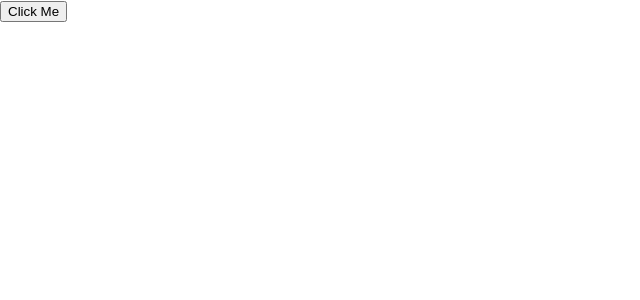
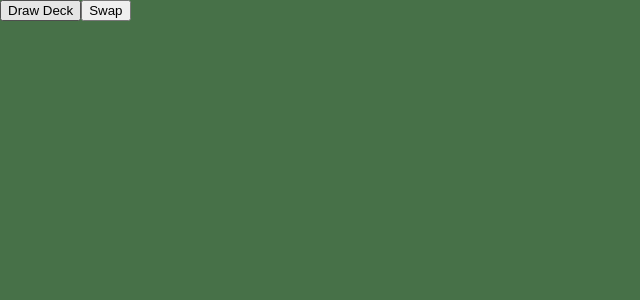
Before and after one commit to BenMortensenTTS/Golf, a React (Create React App) app: page / in a window 1280 px wide. Shown: the top 300 px of the page, without its empty margins (0-640 px from the left). Built offline with nearby package versions, Linux system fonts and the light colour scheme.

Commit message:
added discard to random, buttons, changed randNum to strings and started swap function

```diff
--- a/src/App.css
+++ b/src/App.css
@@ -1,15 +1,48 @@
-
-#wrapper{
-    max-width: 200px;
-    margin:0 auto;
+body {
+  font-family: Arial;
+  background: #477148;
 }
 
-#boxWrapper {
-    line-height: 0;
+
+.grid{
+  position: relative;
 }
 
-.boxStyling {
-    display: inline-block;
-    width: 100px;
-    height: 100px;
+.item{
+  display: block;
+  position: absolute;
+  height: 100px;
+  width: 300px;
+  line-height: 100px;
+  margin: 20px;
+  text-align: center;
+  z-index: 1;
 }
+
+.item.muuri-item-dragging {
+  z-index: 3;
+}
+.item.muuri-item-releasing {
+  z-index: 2;
+}
+.item.muuri-item-hidden {
+  z-index: 0;
+}
+
+.item-content {
+  position: relative;
+  width: 100%;
+  height: 100%;
+  cursor: pointer;
+  color: #fff;
+  background: #59687d;
+  font-size: 40px;
+  text-align: center;
+}
+
+.item.muuri-item-dragging .item-content{
+  background: #8993a2;
+}
+.item.muuri-item-releasing .item-content{
+  background: #152c43;
+}
--- a/src/App.js
+++ b/src/App.js
@@ -6,25 +6,60 @@ class App extends React.Component {
     super();
     this.state = {
       cardArray: [1,2,3,4,5,6,7,8,9,10,11,12,13,14,15,16,17,18,19,20,21,22,23,24,25,
-    26,27,28,29,30,31,32,33,34,35,36,37,38,39,40,41,42,43,44,45,46,47,48,49,50,51,52]
+    26,27,28,29,30,31,32,33,34,35,36,37,38,39,40,41,42,43,44,45,46,47,48,49,50,51,52],
+    discard: null,
+    playing: true
     }
   }
 
-  getRandNum = () => {
+  getRandNumAndDiscard = () => {
     let currArray = this.state.cardArray;
     let randNum = (currArray.splice(Math.floor(Math.random()* currArray.length), 1) % 13) + 1
     this.setState({cardArray: currArray})
+    this.setState({discard: randNum}, () => {
+    console.log("discard = " + this.state.discard)
+    })
+    if ((randNum > 1) && (randNum < 11)) {
+      randNum = randNum.toString();
+    } else if (randNum === 11) {
+      randNum = "J";
+    } else if (randNum === 12) {
+      randNum = "Q";
+    } else if (randNum === 13) {
+      randNum = "K";
+    } else if (randNum === 1) {
+      randNum = "A";
+    }
     console.log("randNum = " + randNum + " and cardArray = " + this.state.cardArray.length);
+    if(currArray.length === 0) {
+      this.setState({playing: false})
+      console.log("Game has ended.")
+    }
     return randNum;
   }
+
+  swapCards = () => {
+    if (this.state.discard === null) {
+      return console.log("No cards in discard pile.")
+    }
+    return console.log("Need to work on this")
+  }
+
 
 
 
   render() {
     return (
-      <button onClick={this.getRandNum}>Click Me</button>
+      <div>
+        <Button getRandNumAndDiscard={this.getRandNumAndDiscard} buttonName="Draw Deck"></Button>
+        <Button buttonName="Swap" />
+      </div>
   );
   }
 }
 
+const Button = (props) => {
+  return <button onClick={()=>{props.getRandNumAndDiscard()}}>{props.buttonName}</button>
+}
+
 export default App;
```
